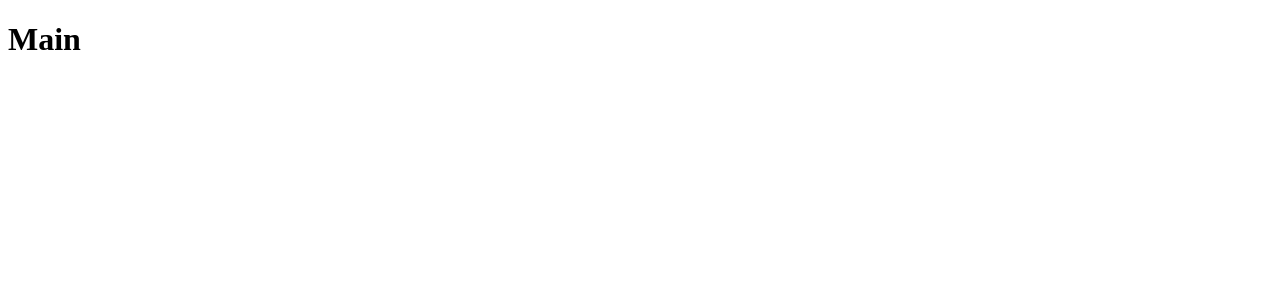
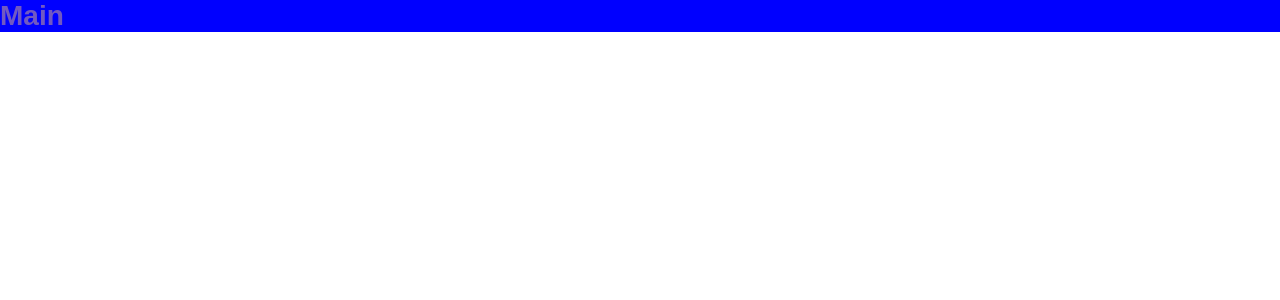
Before and after one commit to DevSamuelBrito/web-repositorios, a React (Create React App) app: page / in a window 1280 px wide. Shown: the top 300 px of the page. Built offline with nearby package versions, Linux system fonts and the light colour scheme.

Commit message:
definindo o css básico

```diff
--- a/package.json
+++ b/package.json
@@ -10,6 +10,7 @@
     "react-dom": "^18.3.1",
     "react-router-dom": "^6.25.1",
     "react-scripts": "5.0.1",
+    "styled-components": "^6.1.12",
     "web-vitals": "^2.1.4"
   },
   "scripts": {
--- a/src/App.js
+++ b/src/App.js
@@ -1,9 +1,14 @@
 import React from "react";
 import AppRoutes from "./routes";
+import GlobalStyled from "./styles/global";
+
 function App() {
   return (
     <div>
-      <AppRoutes />
+      <>
+        <GlobalStyled />
+        <AppRoutes />
+      </>
     </div>
   );
 }
--- a/src/pages/Main/index.js
+++ b/src/pages/Main/index.js
@@ -1,9 +1,9 @@
 import React from "react";
-
+import { Title } from './styles';
 export default function Main() {
   return (
     <div>
-      <h1>Main</h1>
+      <Title>Main</Title>
     </div>
   );
 }
--- /dev/null
+++ b/src/pages/Main/styles.js
@@ -0,0 +1,7 @@
+import styled from "styled-components";
+
+export const Title = styled.h1`
+color: #7159c1;
+background: #0000FF;
+
+`;
--- /dev/null
+++ b/src/styles/global.js
@@ -0,0 +1,30 @@
+import { createGlobalStyle } from "styled-components";
+
+export default createGlobalStyle`
+*{
+    margin: 0;
+    padding: 0;
+    outline: 0;
+    box-sizing: border-box;
+}
+
+html,body,#root{
+    min-height: 100%;
+}
+
+body{
+    background:0D2336
+    font-size:14px;
+    -webkit-font-smoothing: antialiased !important;
+}
+
+body,input,button{
+    colro:#222;
+    font-size:14px;
+    font-family:Arial, sans-serif;
+}
+
+button{
+    cursor: pointer;
+}
+`;
```
Also changed, not shown: 1 other file (tests, documents, lock files or other folders).
